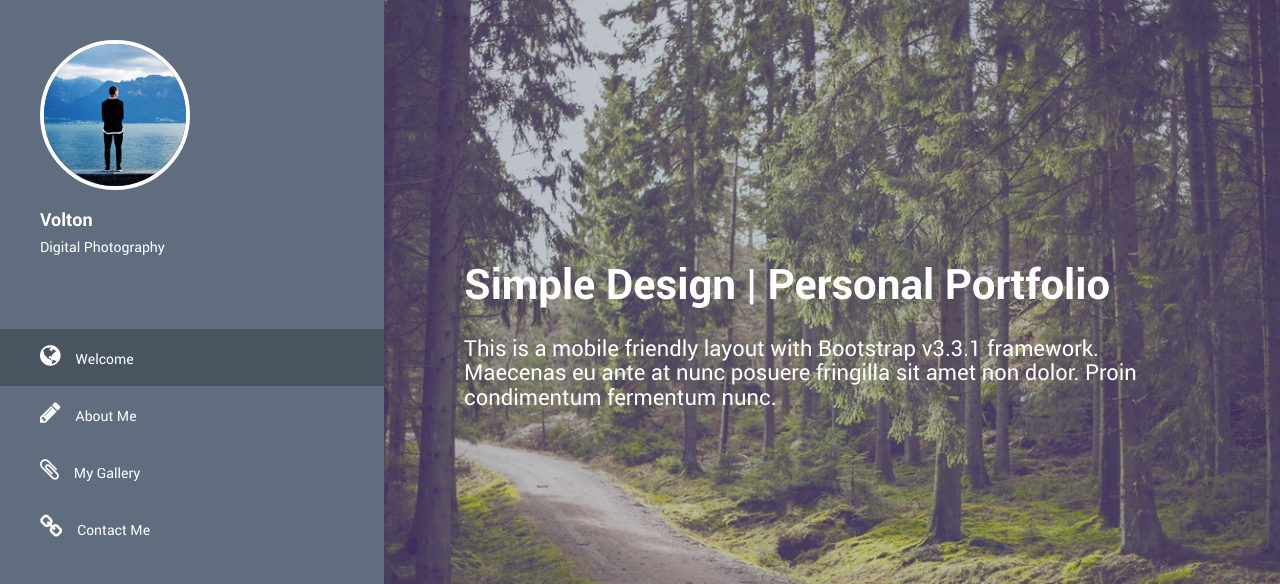
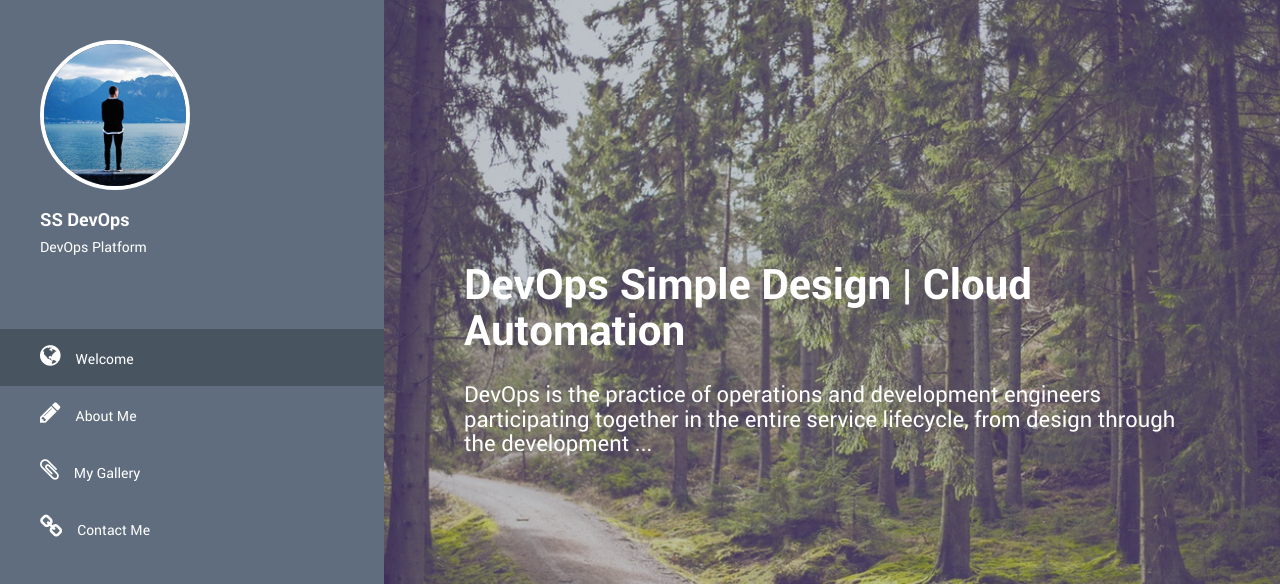
Before and after one commit to sreedevops26/demo, a plain HTML site: page volton/index.html in a window 1280 px wide. Shown: the top 584 px of the page. Drawn offline with Linux system fonts and the light colour scheme.

```diff
--- a/volton/index.html
+++ b/volton/index.html
@@ -6,11 +6,11 @@
     <head>
         <meta charset="utf-8">
         <meta http-equiv="X-UA-Compatible" content="IE=edge">
-        <title>Volton Free Responsive Template</title>
+        <title>SS DevOps Free Responsive Template</title>
         <meta name="description" content="">
         <!--
-    	Volton Template
-    	http://www.templatemo.com/tm-441-volton
+    	SS DevOps Template
+    	http://www.templatemo.com/tm-441-SS DevOps
         -->
         <meta name="viewport" content="width=device-width, initial-scale=1">
 
@@ -31,10 +31,10 @@
                     <div class="col-md-12">
                         <div class="top-section">
                             <div class="profile-image">
-                                <img src="img/profile.jpg" alt="Volton">
+                                <img src="img/profile.jpg" alt="SS DevOps">
                             </div>
                             <div class="profile-content">
-                                <h3 class="profile-title">Volton</h3>
+                                <h3 class="profile-title">SS DevOps</h3>
                                 <p class="profile-description">Digital Photographer</p>
                             </div>
                         </div>
@@ -56,10 +56,10 @@
         <div class="sidebar-menu hidden-xs hidden-sm">
             <div class="top-section">
                 <div class="profile-image">
-                    <img src="img/profile.jpg" alt="Volton">
+                    <img src="img/profile.jpg" alt="SS DevOps">
                 </div>
-                <h3 class="profile-title">Volton</h3>
-                <p class="profile-description">Digital Photography</p>
+                <h3 class="profile-title">SS DevOps</h3>
+                <p class="profile-description">DevOps Platform</p>
             </div> <!-- top-section -->
             <div class="main-navigation">
                 <ul class="navigation">
@@ -85,8 +85,8 @@
         <div class="banner-bg" id="top">
             <div class="banner-overlay"></div>
             <div class="welcome-text">
-                <h2>Simple Design | Personal Portfolio</h2>
-                <h5>This is a mobile friendly layout with Bootstrap v3.3.1 framework. Maecenas eu ante at nunc posuere fringilla sit amet non dolor. Proin condimentum fermentum nunc.</h5>
+                <h2>DevOps Simple Design | Cloud Automation</h2>
+                <h5>DevOps is the practice of operations and development engineers participating together in the entire service lifecycle, from design through the development ...</h5>
             </div>
         </div>
 
@@ -104,7 +104,7 @@
                             <div class="about-image">
                                 <img src="img/8.jpg" alt="about me">
                             </div>
-                            <p>Volton is free website design from <span class="blue">template</span><span class="green">mo</span>. You can use this template for any purpose. Please tell your friends about it. Thank you. Credit goes to <a rel="nofollow" href="http://unsplash.com" target="_parent">Unsplash</a> for images used in this design. You can <strong>change menu icons</strong> by checking <a rel="nofollow" href="http://fontawesome.info/font-awesome-icon-world-map/" target="_parent">Font Awesome</a> (version 4). Example: <strong>&lt;i class=&quot;fa fa-camera&quot;&gt;&lt;/i&gt;</strong></p>
+                            <p>SS DevOps is free website design from <span class="blue">template</span><span class="green">mo</span>. You can use this template for any purpose. Please tell your friends about it. Thank you. Credit goes to <a rel="nofollow" href="http://unsplash.com" target="_parent">Unsplash</a> for images used in this design. You can <strong>change menu icons</strong> by checking <a rel="nofollow" href="http://fontawesome.info/font-awesome-icon-world-map/" target="_parent">Font Awesome</a> (version 4). Example: <strong>&lt;i class=&quot;fa fa-camera&quot;&gt;&lt;/i&gt;</strong></p>
                             <hr>
                         </div>
                     </div> <!-- #about -->
```
